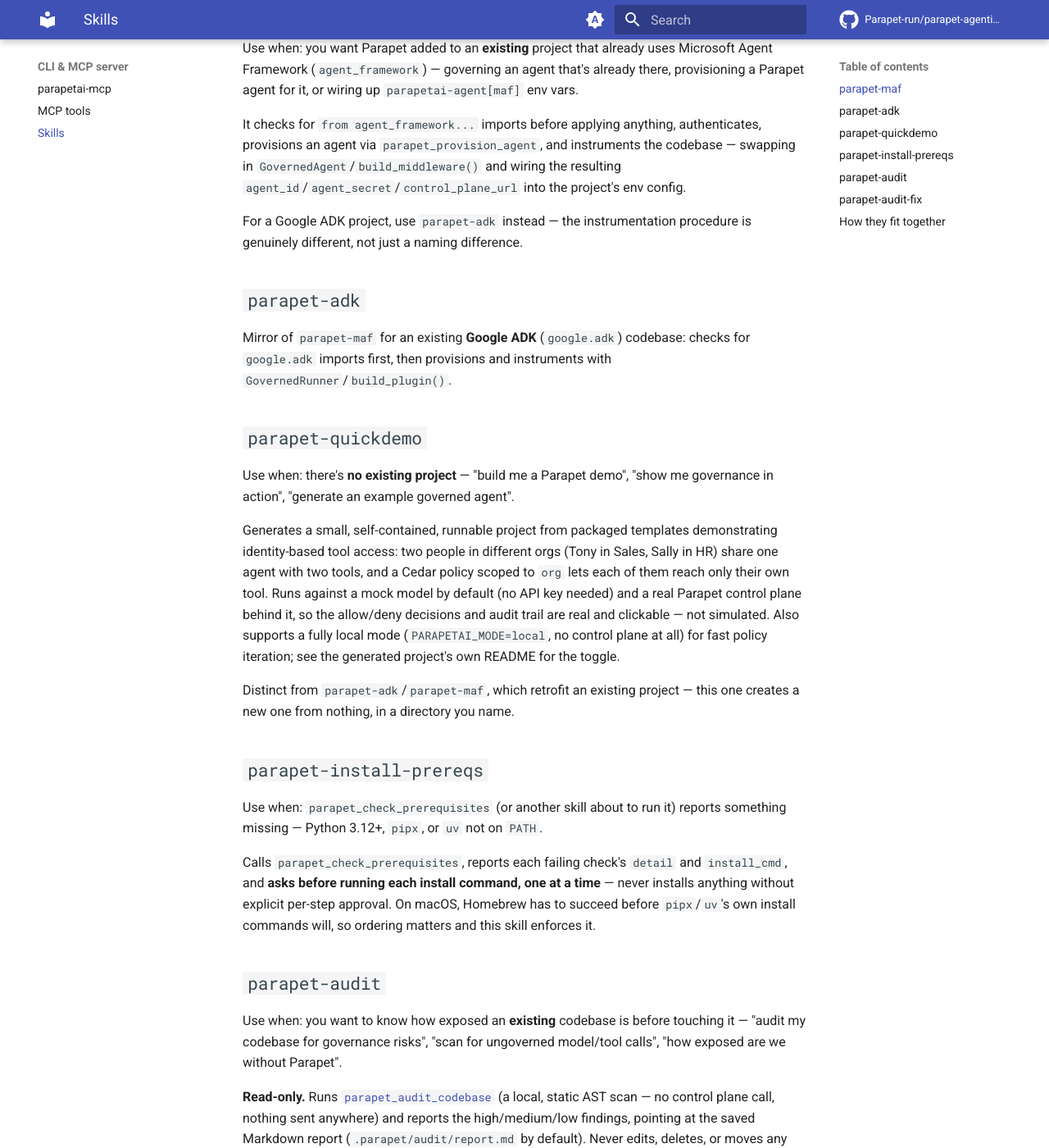
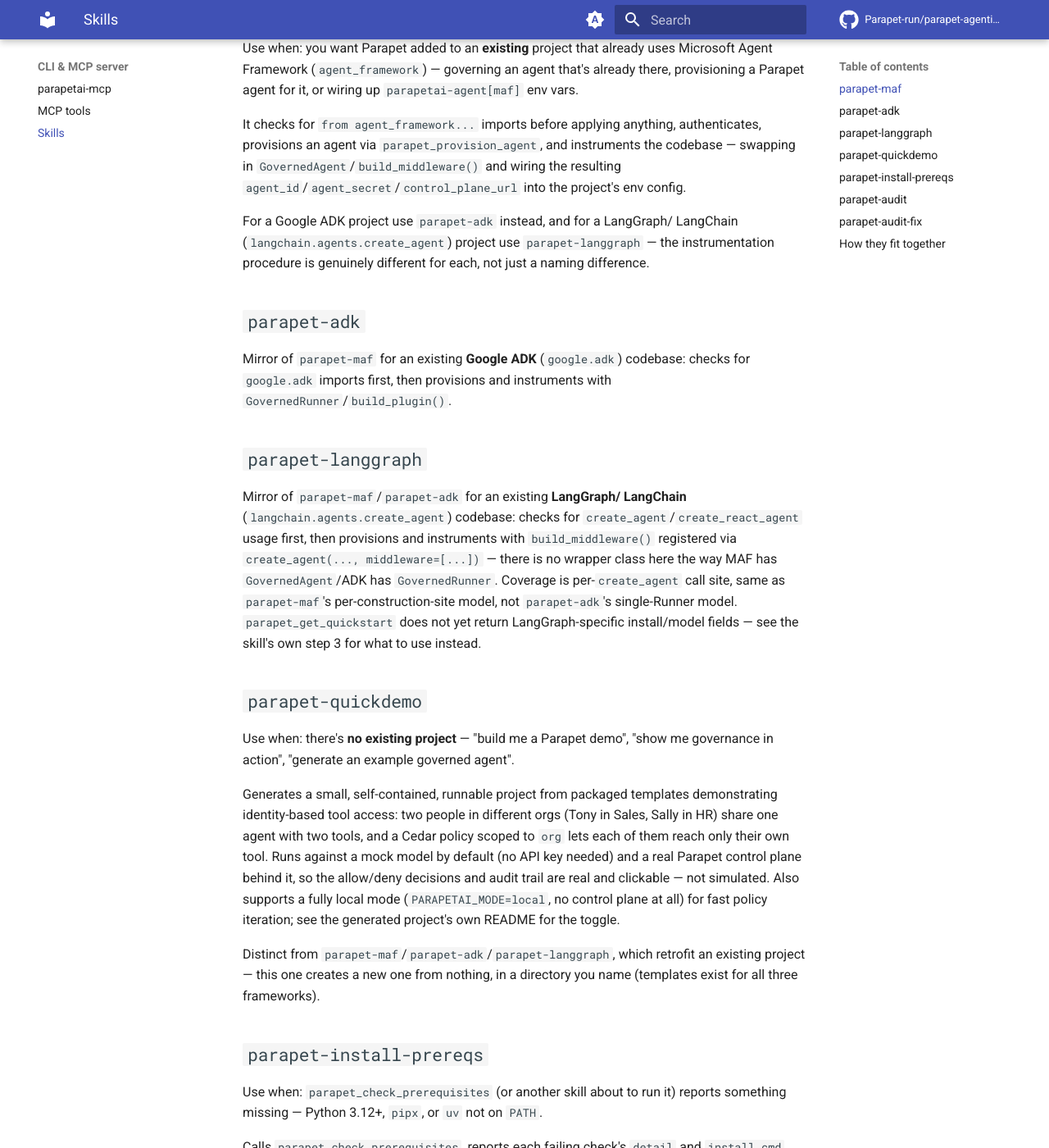
Before and after one commit to Parapet-run/parapet-agenticai-sdk, an MkDocs documentation site: the page built from docs/cli/skills.md, in a window 1280 px wide and 1400 px high, scrolled down 375 px. Shown: the whole window at 82% size. Built offline with MkDocs 1.6.1 and Material for MkDocs 9.7.7, drawn with Linux system fonts in a browser that asks for light colours; comment, search, counter and statistics services are not loaded; some of the changed text lies outside the part shown.

Commit message:
feat(mcp): add parapet-langgraph skill
parapetai-mcp shipped parapet-maf and parapet-adk but nothing for the
third in-process integration this SDK already has (parapetai_agent.langgraph,
since the langgraph extra shipped). Adds a third SKILL.md mirroring the
other two's structure (auth, provision, get-quickstart, wire-the-project),
adapted for LangGraph's actual governable seam: build_middleware()
registered per langchain.agents.create_agent(..., middleware=[...]) call --
no wrapper class exists here (no GovernedAgent/GovernedRunner equivalent),
and coverage is per-construction-site like the MAF skill's model, not
ADK's single-Runner model. Covers the create_react_agent migration path
and the older Governor.tool fallback for projects that can't move off it,
and documents known gaps (no ALTER support, no per-call OTel span,
unverified streaming) so the skill doesn't overclaim parity with MAF/ADK.

Registers it in cli.py's _SKILLS tuple and pyproject.toml's
force-include map -- without both, the new SKILL.md would sit in the
source tree but never actually ship in the wheel or get installed by
`parapetai-mcp init`; verified by building the wheel and running init in
a fresh venv against it. Cross-referenced from parapet-maf/parapet-adk's
own "wrong framework" redirects, docs/cli/skills.md (including the
mermaid diagram), docs/cli/parapetai-mcp.md, and both READMEs.

parapet_get_quickstart does not yet return LangGraph-specific
sdk_install/default_model fields (control-plane-side, out of scope here)
-- the skill's step 3 documents the workaround explicitly rather than
pretending those fields exist.

Bumps parapetai-mcp to 0.7.0 (parapetai-agent stays 0.10.0, unrelated
package). 21 passed, ruff/mypy clean.

Co-Authored-By: Claude Sonnet 5 <noreply@anthropic.com>
Claude-Session: https://claude.ai/code/session_01Vj5gBrstgwkgnCz7FcpbrL

```diff
--- a/docs/cli/skills.md
+++ b/docs/cli/skills.md
@@ -20,14 +20,29 @@ instruments the codebase — swapping in `GovernedAgent`/`build_middleware()`
 and wiring the resulting `agent_id`/`agent_secret`/`control_plane_url`
 into the project's env config.
 
-For a Google ADK project, use `parapet-adk` instead — the instrumentation
-procedure is genuinely different, not just a naming difference.
+For a Google ADK project use `parapet-adk` instead, and for a LangGraph/
+LangChain (`langchain.agents.create_agent`) project use `parapet-langgraph`
+— the instrumentation procedure is genuinely different for each, not just a
+naming difference.
 
 ## `parapet-adk`
 
 Mirror of `parapet-maf` for an existing **Google ADK** (`google.adk`)
 codebase: checks for `google.adk` imports first, then provisions and
 instruments with `GovernedRunner`/`build_plugin()`.
+
+## `parapet-langgraph`
+
+Mirror of `parapet-maf`/`parapet-adk` for an existing **LangGraph/
+LangChain** (`langchain.agents.create_agent`) codebase: checks for
+`create_agent`/`create_react_agent` usage first, then provisions and
+instruments with `build_middleware()` registered via `create_agent(...,
+middleware=[...])` — there is no wrapper class here the way MAF has
+`GovernedAgent`/ADK has `GovernedRunner`. Coverage is per-`create_agent`
+call site, same as `parapet-maf`'s per-construction-site model, not
+`parapet-adk`'s single-Runner model. `parapet_get_quickstart` does not yet
+return LangGraph-specific install/model fields — see the skill's own step 3
+for what to use instead.
 
 ## `parapet-quickdemo`
 
@@ -45,9 +60,9 @@ fully local mode (`PARAPETAI_MODE=local`, no control plane at all) for
 fast policy iteration; see the generated project's own README for the
 toggle.
 
-Distinct from `parapet-adk`/`parapet-maf`, which retrofit an existing
-project — this one creates a new one from nothing, in a directory you
-name.
+Distinct from `parapet-maf`/`parapet-adk`/`parapet-langgraph`, which
+retrofit an existing project — this one creates a new one from nothing, in
+a directory you name (templates exist for all three frameworks).
 
 ## `parapet-install-prereqs`
 
@@ -102,14 +117,17 @@ graph TD
     C["user: build me a demo"] --> D[parapet-quickdemo]
     E["user: govern my MAF agent"] --> F[parapet-maf]
     G["user: govern my ADK agent"] --> H[parapet-adk]
+    S["user: govern my LangGraph agent"] --> T[parapet-langgraph]
     N["user: audit my codebase"] --> O[parapet-audit]
     D --> I[parapet_check_prerequisites]
     F --> I
     H --> I
+    T --> I
     I -->|missing| J[parapet-install-prereqs]
     D --> K["parapet_login_start / parapet_login_wait / parapet_whoami"]
     F --> K
     H --> K
+    T --> K
     K --> L[parapet_provision_agent]
     L --> M["parapet_push_policy_file (quickdemo only)"]
     O --> P[parapet_audit_codebase]
```
Also changed, not shown: other parts of docs/cli/skills.md (+1 -1 lines), README.md (+4 -3 lines), docs/cli/parapetai-mcp.md (+2 -2 lines), mcp-server/README.md (+8 -6 lines), mcp-server/src/parapetai_mcp/skills/adk/SKILL.md (+6 -5 lines), mcp-server/src/parapetai_mcp/skills/langgraph/SKILL.md (added, +223 -0 lines), mcp-server/src/parapetai_mcp/skills/maf/SKILL.md (+6 -5 lines), 3 other files.
